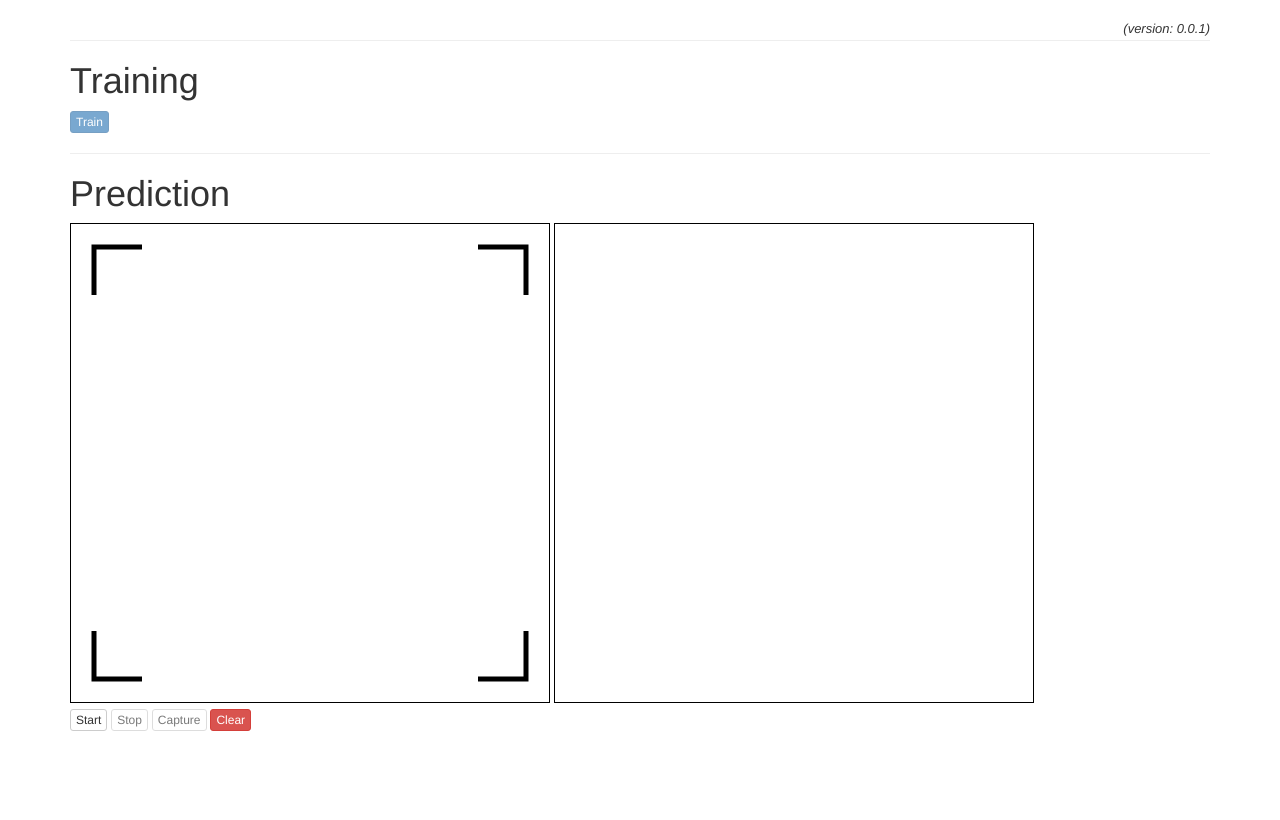
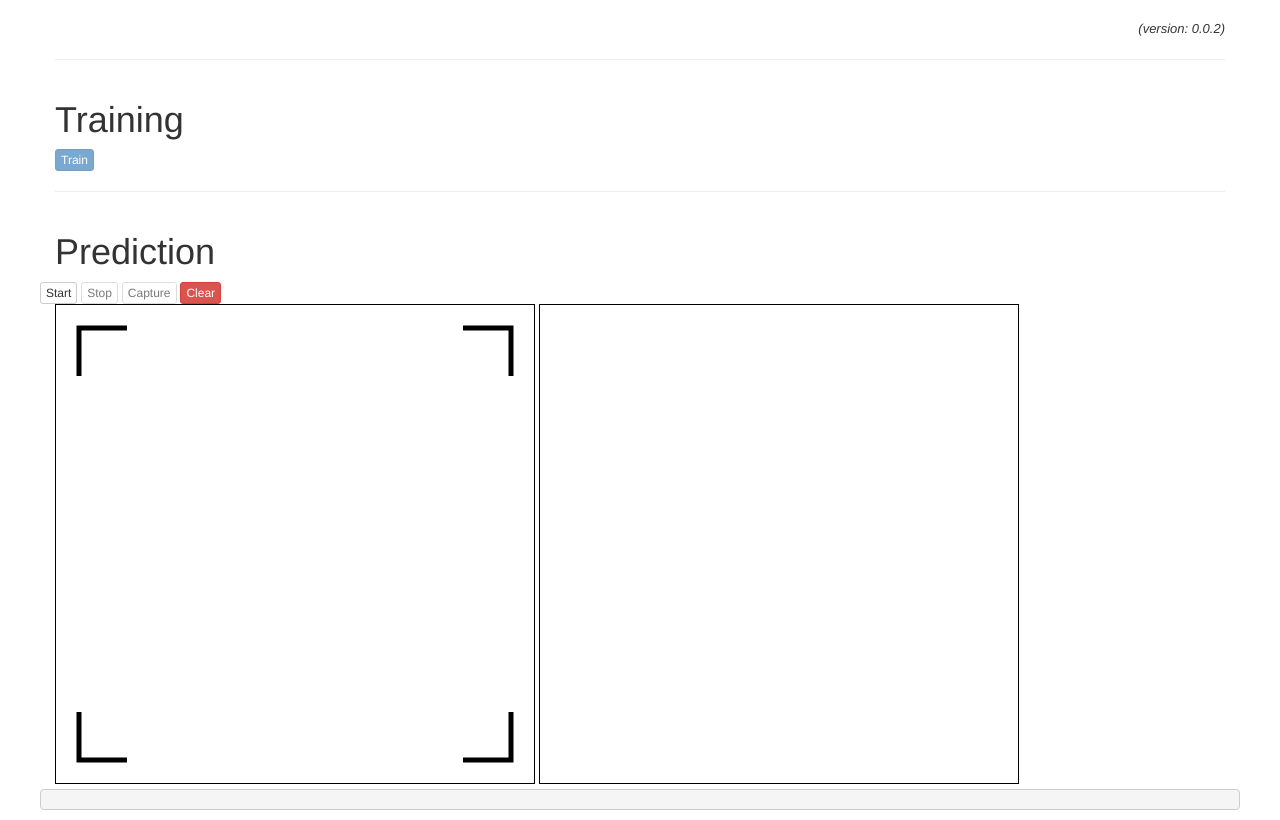
Before and after one commit to taylorjg/sudoku-scanner, a website built with webpack: page src/index.html in a window 1280 px wide. Built offline with nearby package versions, Linux system fonts and the light colour scheme.

Commit message:
Move buttons, write axios response to message area

```diff
--- a/package.json
+++ b/package.json
@@ -1,6 +1,6 @@
 {
   "name": "sudoku-scanner",
-  "version": "0.0.1",
+  "version": "0.0.2",
   "description": "",
   "main": "index.js",
   "scripts": {
--- a/src/index.html
+++ b/src/index.html
@@ -10,32 +10,35 @@
 
 <body>
   <div class="container">
-    <div cass="row">
+    <div class="row">
       <div class="version pull-right">(version: <%= htmlWebpackPlugin.options.version %>)</div>
     </div>
-    <div cass="row">
+    <div class="row">
       <hr />
     </div>
-    <div cass="row">
+    <div class="row">
       <h1>Training</h1>
       <button class="btn btn-primary btn-xs" disabled>Train</button>
     </div>
-    <div cass="row">
+    <div class="row">
       <hr />
     </div>
-    <div cass="row">
+    <div class="row">
       <h1>Prediction</h1>
+      <div class="row">
+        <button id="startBtn" class="btn btn-default btn-xs">Start</button>
+        <button id="stopBtn" class="btn btn-default btn-xs">Stop</button>
+        <button id="captureBtn" class="btn btn-default btn-xs">Capture</button>
+        <button id="clearBtn" class="btn btn-danger btn-xs">Clear</button>
+      </div>
       <div>
         <video id="video" class="video-dimesions"></video>
         <svg id="video-guides" class="video-dimesions"></svg>
         <canvas id="captured-image" class="video-dimesions"></canvas>
       </div>
-    </div>
-    <div cass="row">
-      <button id="startBtn" class="btn btn-default btn-xs">Start</button>
-      <button id="stopBtn" class="btn btn-default btn-xs">Stop</button>
-      <button id="captureBtn" class="btn btn-default btn-xs">Capture</button>
-      <button id="clearBtn" class="btn btn-danger btn-xs">Clear</button>
+      <div class="row">
+        <pre id="messageArea"></pre>
+      </div>
     </div>
   </div>
 </body>
--- a/src/index.js
+++ b/src/index.js
@@ -83,6 +83,7 @@ const initialiseVideoCapture = async () => {
   const stopBtn = document.getElementById('stopBtn')
   const captureBtn = document.getElementById('captureBtn')
   const clearBtn = document.getElementById('clearBtn')
+  const messageArea = document.getElementById('messageArea')
 
   const updateButtonState = playing => {
     startBtn.disabled = playing
@@ -117,7 +118,8 @@ const initialiseVideoCapture = async () => {
     const imageBitmap = await createImageBitmap(videoElement)
     capturedImageElementContext.drawImage(imageBitmap, 0, 0)
     const dataUrl = capturedImageElement.toDataURL('image/png')
-    await axios.post('/api/saveImage', { dataUrl })
+    const response = await axios.post('/api/saveImage', { dataUrl })
+    messageArea.innerText = response.data
     onStop()
   }
 
```
Also changed, not shown: scanned-images/raw/00001.png (added), scanned-images/raw/00002.png (added), scanned-images/raw/00003.png (added).
